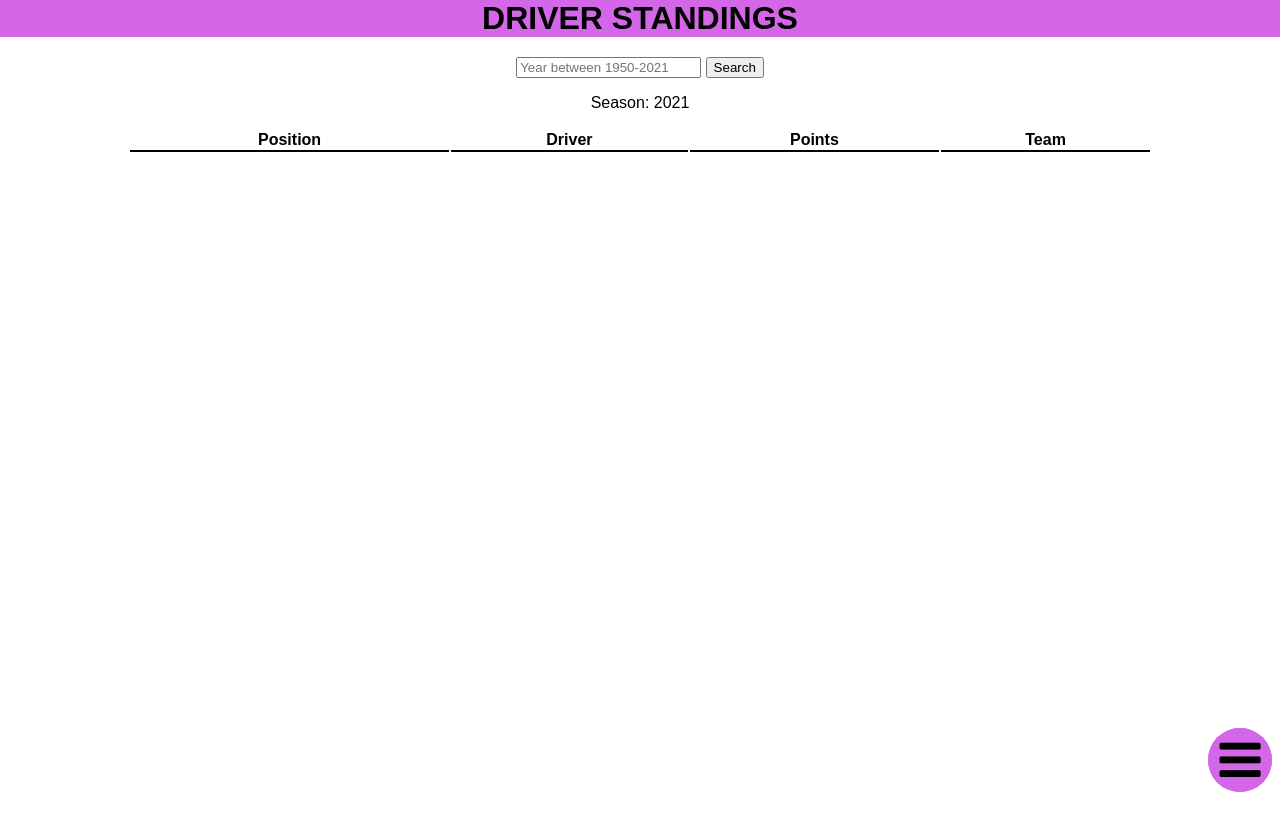
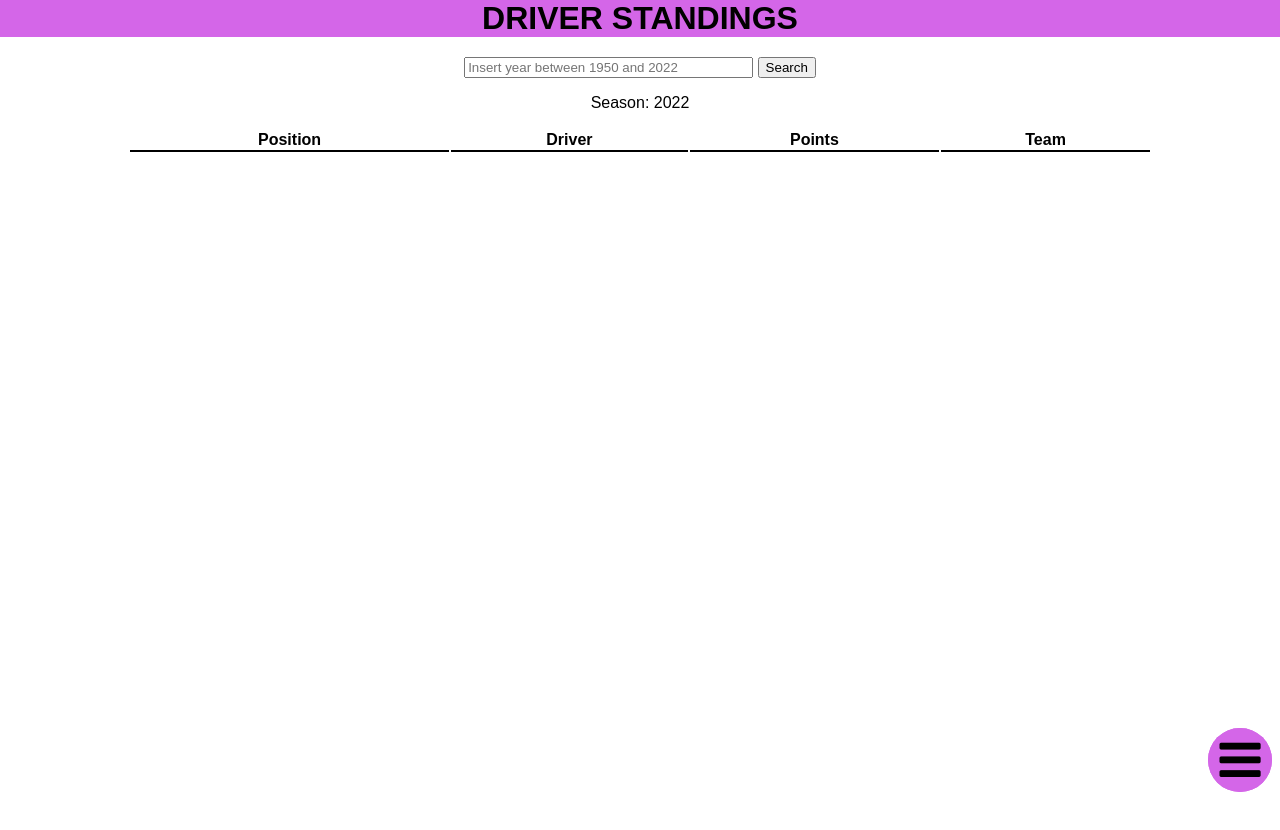
Before and after one commit to zaimartinezj/driversf1, a plain HTML site: page index.html in a window 1280 px wide. Drawn offline with Linux system fonts and the light colour scheme; no server answers.

Commit message:
Fix current year

```diff
--- a/index.html
+++ b/index.html
@@ -4,7 +4,7 @@
     <meta charset="utf-8">
     <link rel="stylesheet" href="https://cdnjs.cloudflare.com/ajax/libs/font-awesome/4.7.0/css/font-awesome.min.css">
     <link rel="stylesheet" href="styles.css">
-    <title>Drivers Standings</title>
+    <title>Driver Standings</title>
 </head>
 <body>
 
@@ -24,11 +24,11 @@
   <h1>DRIVER STANDINGS</h1>
 
     <form id="formYear">
-        <input placeholder="Year between 1950-2021" type="text" name="year">
+        <input id="inboxYear" placeholder="Year between 1950-2021" type="text" name="year">
         <input type="submit" value="Search">
     </form>
 
-    <p id="yearTable">Season: 2021</p>
+    <p id="yearTable">Season: <span id="year"></span></p>
 
   <div class="box-table">
 
--- a/index.js
+++ b/index.js
@@ -7,6 +7,14 @@ const $botonMenu = document.querySelector(".icon");
 const $panel = document.querySelector(".panel");
 const $icon = document.querySelector("i");
 const $aMenu = document.querySelectorAll("a");
+const $year = document.getElementById("year");
+const $inboxYear = document.querySelector("#inboxYear");
+
+const currentYear = new Date().getFullYear();
+
+$year.innerHTML = currentYear;
+$inboxYear.setAttribute("placeholder", "Insert year between 1950 and " + currentYear);
+$inboxYear.setAttribute('size',$inboxYear.getAttribute('placeholder').length);
 
 const validateYear = (year) => {
     if (year >= 1950 && year <= 2021){
```
